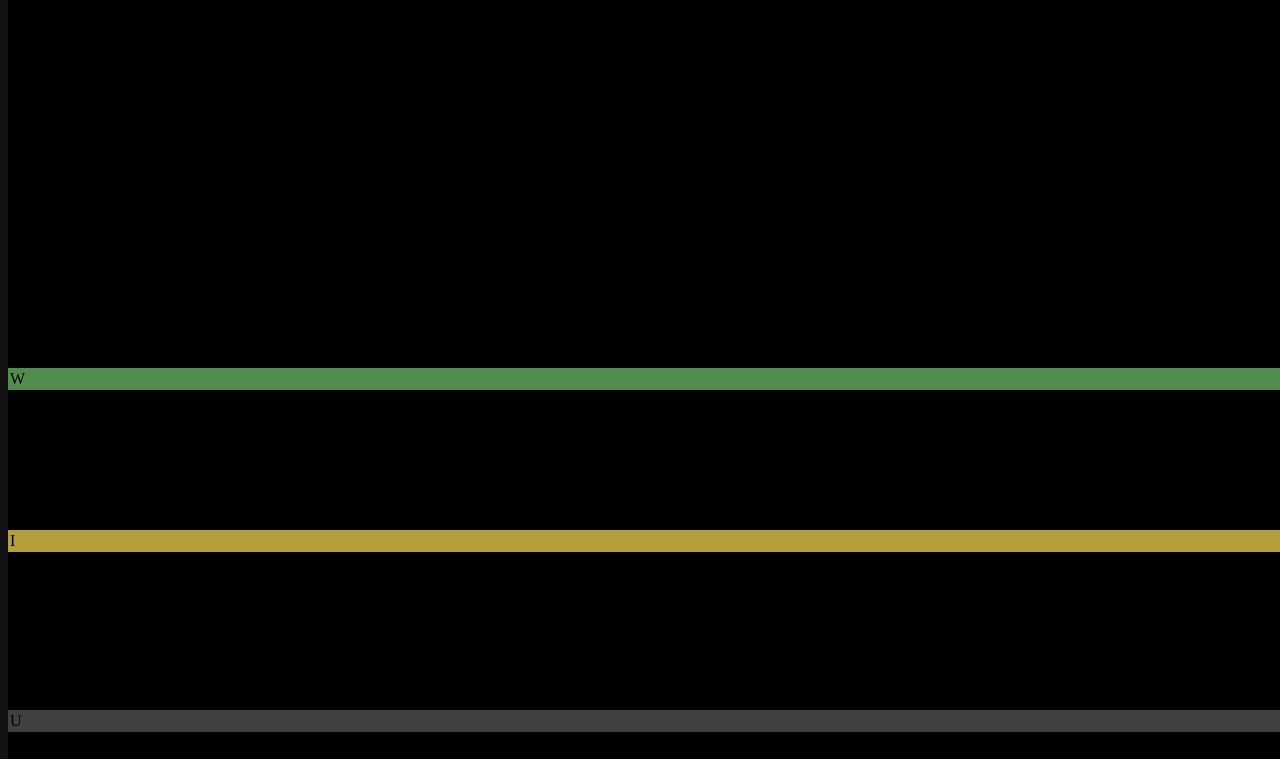
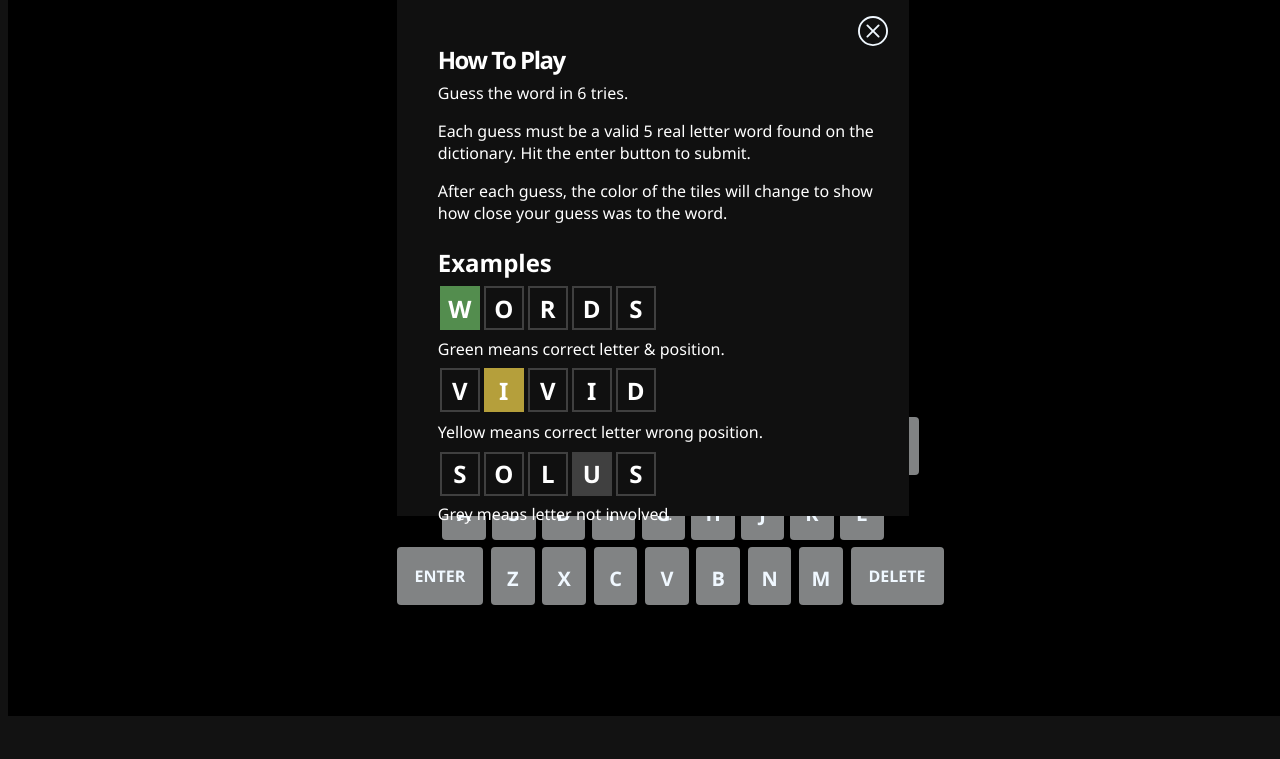
Before and after one commit to CameronJ144/wordle-game-project, a plain HTML site: page index.html in a window 1280 px wide. Shown: the part 84-843 px from the top of the page. After the commit the page ends 800 px from the top, so only its background shows below. Drawn offline with Linux system fonts and the light colour scheme; a web font is replaced by a local one.

Commit message:
Update index.css

```diff
--- a/index.css
+++ b/index.css
@@ -115,9 +115,6 @@ nav {
     margin-left: -2%;
 
 }
-#how-to-play {
-
-}
 svg {
     color: aliceblue;
 }
@@ -177,7 +174,6 @@ p {
     animation: fadeIn 0.2s ease-in;
     width: 40%;
     height: 45%;
-
     background-color: rgb(16,16,16);
     left: 31%;
     top: 10%;
@@ -197,7 +193,7 @@ h2 {
 }
 #selectedWord {
     position: absolute;
-    left: 46.5%;
+    left: 47.8%;
     height: 4%;
     background-color: white;
     color: black;
@@ -211,3 +207,49 @@ h2 {
     font-size: 14px;
     padding: 6px;
 }
+#how-to-plays {
+    position: fixed;
+    animation: fadeIn 0.2s ease-in;
+    width: 40%;
+    height: 65%;
+    background-color: rgb(16,16,16);
+    left: 31%;
+    top: 10%;
+    color: white;
+    font-family:'Segoe UI', Tahoma, Geneva, Verdana, sans-serif;
+    filter: initial;
+    display: flex;
+    flex-direction: column;
+    align-items: flex-start;
+    font-size: 24px;
+}
+.htpstyle {
+    margin-left: 8%;
+    font-size: 16px;
+    font-family:'Segoe UI', Tahoma, Geneva, Verdana, sans-serif;
+    text-align: left;
+}
+.ewDiv {
+    font-family:inherit;
+    height: 40px;
+    width: 40px;
+    border: 2.2px solid rgb(64, 64, 64);
+    display: flex;
+    justify-content: center;
+    align-items: center;
+    font-weight: bold;
+    font-size: 150%;
+    margin: 1%;
+}
+.ewDivContainer {
+    display: flex;
+    flex-direction: row;
+    margin-left: 8%;
+    font-size: 16px;
+    font-family:'Segoe UI', Tahoma, Geneva, Verdana, sans-serif;
+    text-align: left;
+}
+.ewP {
+    margin-top: 2%;
+    margin-bottom: 2%;
+}
```
